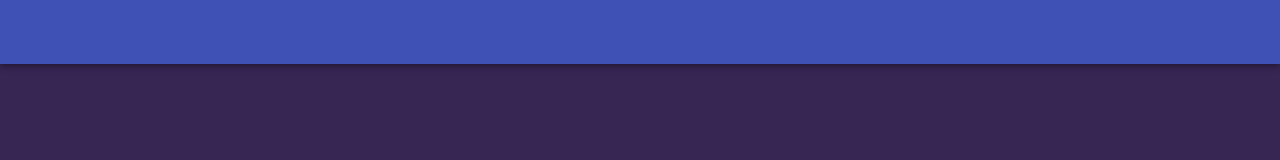
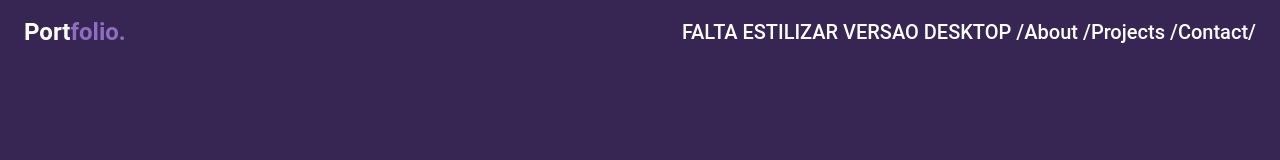
Before and after one commit to vxfontes/portfolio, a React (Vite) app: page / in a window 1280 px wide. Shown: the top 160 px of the page. Built offline with nearby package versions, Linux system fonts and the light colour scheme.

Commit message:
fix: menu responsivo

```diff
--- a/src/components/appBar/index.tsx
+++ b/src/components/appBar/index.tsx
@@ -1,12 +1,76 @@
-import React from "react";
-import { AppBar, Toolbar } from '@material-ui/core';
+import React, { useState } from 'react';
+import { AppBar, Toolbar, Typography, IconButton, Dialog, useMediaQuery, Box, Slide } from '@material-ui/core';
+import { Menu, Close } from '@material-ui/icons';
+import styles from './styles';
+import theme from "../../theme";
+import ColorButtonBlue from '../buttons/Blue';
+import { TransitionProps } from '@material-ui/core/transitions/transition';
+
+
+const Transition = React.forwardRef(function Transition(
+    props: TransitionProps & { children?: React.ReactElement<any, any> },
+    ref: React.Ref<unknown>,
+) {
+    return <Slide direction="up" ref={ref} {...props} />;
+});
 
 const MyAppBar = () => {
+
+    const classes = styles();
+    const [open, setOpen] = useState(false);
+    const showMenu = useMediaQuery(theme.breakpoints.down('sm'));
+    const showOptions = useMediaQuery(theme.breakpoints.up('sm'));
+
+    const handleOpen = () => {
+        setOpen(true);
+    };
+
+    const handleClose = () => {
+        setOpen(false);
+    };
+
     return (
         <>
-            <AppBar position="fixed">
-                <Toolbar>
+            <AppBar color='transparent' position="fixed" elevation={0}>
+                <Toolbar className={classes.toolbar}>
+                    <Typography variant="h5" className={classes.name}>Port
+                        <span className={classes.span}>folio.</span>
+                    </Typography>
 
+                    {/* opções */}
+                    {showOptions &&
+                        <Box className={classes.options}>
+                            <Typography variant="h6" color='secondary'>
+                                FALTA ESTILIZAR VERSAO DESKTOP /
+                            </Typography>
+                            <Typography variant="h6" color='secondary'>
+                                About /
+                            </Typography>
+                            <Typography variant="h6" color='secondary'>
+                                Projects /
+                            </Typography>
+                            <Typography variant="h6" color='secondary'>
+                                Contact/
+                            </Typography>
+                        </Box>
+                    }
+
+                    {/* menu */}
+                    {showMenu && <>
+                        <IconButton edge='end' aria-label="menu" color="secondary" onClick={handleOpen}>
+                            <Menu />
+                        </IconButton>
+                    </>}
+
+
+                    {/* Dialog */}
+                    <Dialog open={open} onClose={handleClose} fullScreen TransitionComponent={Transition} keepMounted>
+                        <Box className={classes.dialog}>
+                            <IconButton edge='end' aria-label="menu" color="secondary" onClick={handleClose}>
+                                <Close />
+                            </IconButton>
+                        </Box>
+                    </Dialog>
                 </Toolbar>
             </AppBar>
         </>
--- /dev/null
+++ b/src/components/appBar/styles.ts
@@ -0,0 +1,33 @@
+import { makeStyles, createStyles, Theme } from '@material-ui/core';
+
+const styles = makeStyles((theme: Theme) =>
+
+    createStyles({
+
+        toolbar: {
+            display: "flex",
+            justifyContent: "space-between",
+        },
+
+        name: {
+            color: 'white',
+            fontWeight: 'bold',
+        },
+
+        span: {
+            color: theme.palette.mybackgroundColor?.light,
+        },
+
+        dialog: {
+            backgroundColor: theme.palette.mybackgroundColor?.main,
+            height: '100vh',
+            width: '100vw',
+        },
+
+        options: {
+            display: 'flex',
+        }
+    })
+);
+
+export default styles;
```
